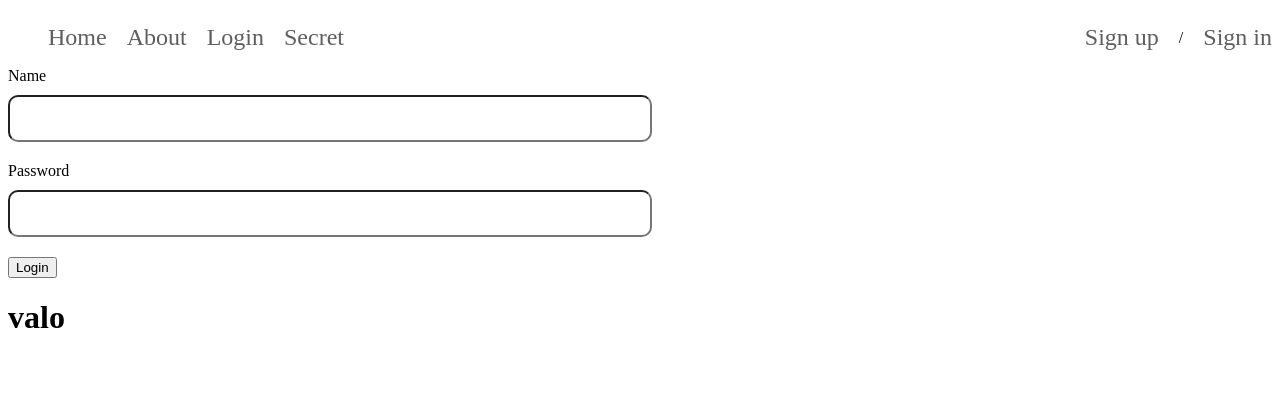
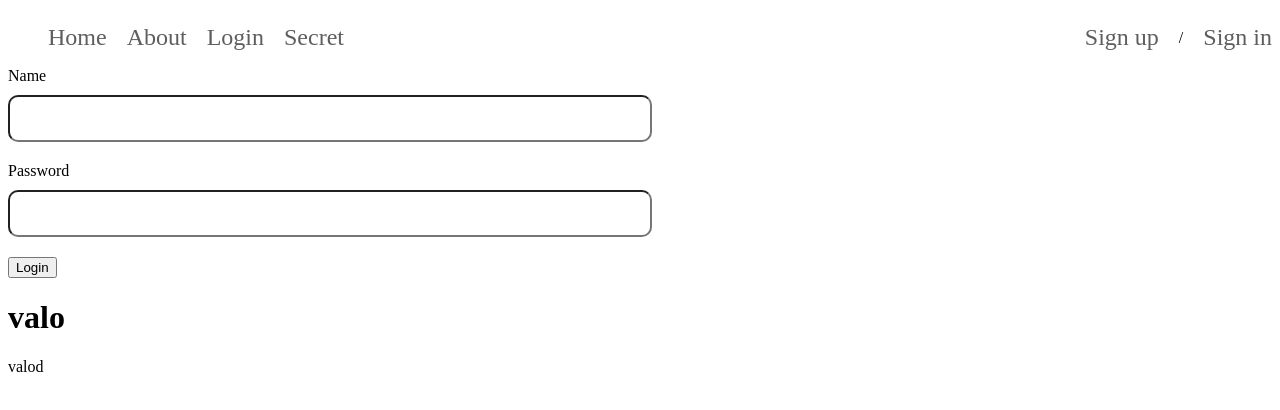
Before and after one commit to hrzaqaryan03/try, a React (Create React App) app: page /login in a window 1280 px wide. Shown: the top 410 px of the page. Built offline with nearby package versions, Linux system fonts and the light colour scheme.

Commit message:
new commit

```diff
--- a/src/components/user/User.jsx
+++ b/src/components/user/User.jsx
@@ -4,6 +4,7 @@ const User = () => {
   return (
     <div>
         <h1>valo</h1>
+        <p>valod</p>
     </div>
   )
 }
```
